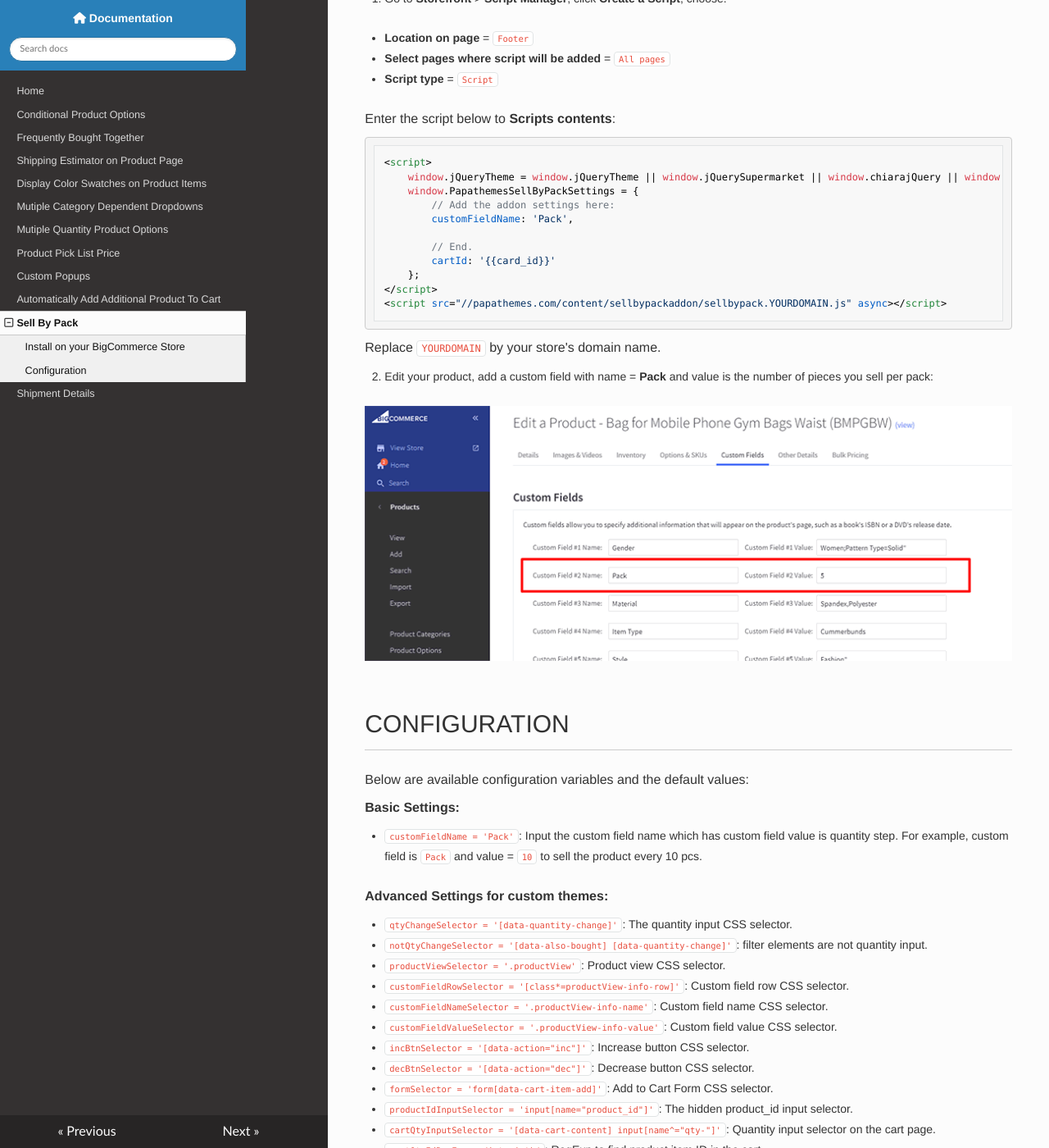
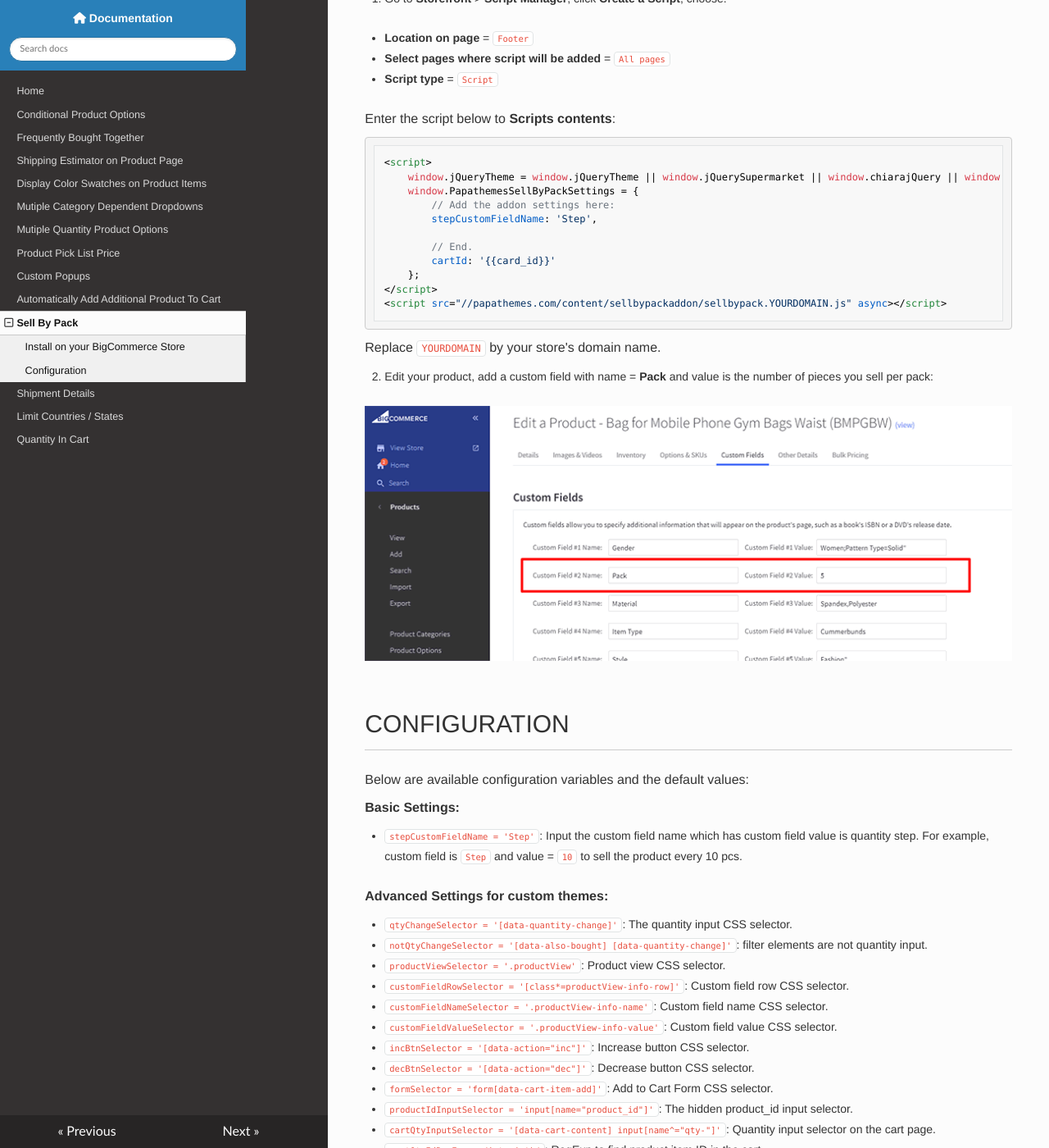
Before and after one commit to tvlgiao/bc-addons-docs, an MkDocs documentation site: the page built from docs/sell-by-pack.md, in a window 1280 px wide and 1400 px high, scrolled down 776 px. Shown: the whole window at 82% size. Built offline with MkDocs 1.6.1, drawn with Linux system fonts in a browser that asks for light colours; nearby versions of some CDN libraries.

Commit message:
Limit Countries + Qty In Cart

```diff
--- a/docs/sell-by-pack.md
+++ b/docs/sell-by-pack.md
@@ -19,7 +19,7 @@
     window.jQueryTheme = window.jQueryTheme || window.jQuerySupermarket || window.chiarajQuery || window.jQuery || window.$;
     window.PapathemesSellByPackSettings = {
         // Add the addon settings here:
-        customFieldName: 'Pack',
+        stepCustomFieldName: 'Step',
 
         // End.
         cartId: '{{card_id}}'
@@ -41,7 +41,7 @@
 
 **Basic Settings:**
 
-- `customFieldName = 'Pack'`: Input the custom field name which has custom field value is quantity step. For example, custom field is `Pack` and value = `10` to sell the product every 10 pcs.
+- `stepCustomFieldName = 'Step'`: Input the custom field name which has custom field value is quantity step. For example, custom field is `Step` and value = `10` to sell the product every 10 pcs.
 
 **Advanced Settings for custom themes:**
 
--- a/mkdocs.yml
+++ b/mkdocs.yml
@@ -12,6 +12,8 @@
 - Automatically Add Additional Product To Cart: add-product-to-cart-automatically.md
 - Sell By Pack: sell-by-pack.md
 - Shipment Details: shipment-details.md
+- Limit Countries / States: limit-countries.md
+- Quantity In Cart: quantity-in-cart.md
 theme: readthedocs
 use_directory_urls: false
 
```
Also changed, not shown: docs/index.md (+2 -0 lines), docs/limit-countries.md (added, +16 -0 lines), docs/quantity-in-cart.md (added).
